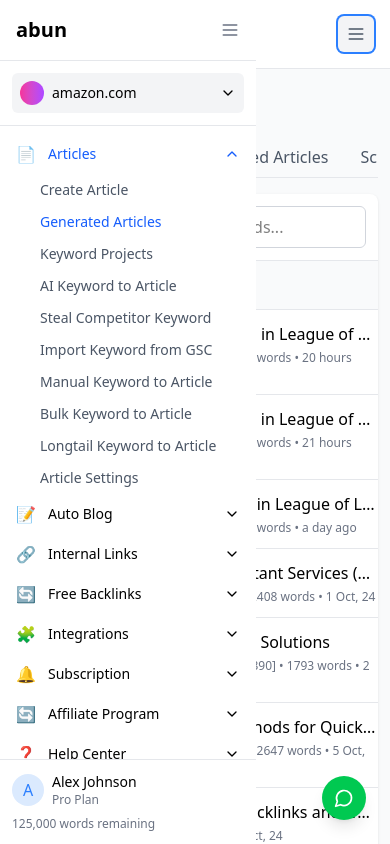
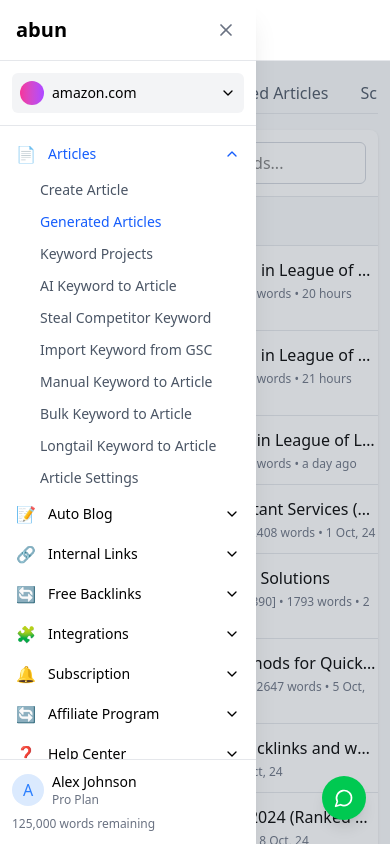
Before and after one commit to sachin0986/Creatiwise-Assignment, a React (Vite) app: page / in a window 390 px wide. Both pictures are taken after a click on the button 356 px from the left and 34 px from the top of the page. Built offline with nearby package versions, Linux system fonts and the light colour scheme.

Commit message:
mobile sidebar fixed

```diff
--- a/src/Component/Dashboard.jsx
+++ b/src/Component/Dashboard.jsx
@@ -1,5 +1,5 @@
 import React, { useState, useEffect, useRef } from "react";
-import { Search, ChevronDown, Eye, MessageCircle, Menu } from "lucide-react";
+import { Search, ChevronDown, Eye, MessageCircle, Menu, X } from "lucide-react";
 import {
   generatedArticles,
   publishedArticles,
@@ -476,9 +476,18 @@ export default function Dashboard() {
       {/* Desktop Sidebar */}
       {renderSidebar(false)}
 
+      {/* Mobile Sidebar Overlay */}
+      <div
+        className={`fixed inset-0 bg-gray-600 transition-opacity md:hidden ${
+          isMobileSidebarOpen ? 'opacity-25 pointer-events-auto' : 'opacity-0 pointer-events-none'
+        }`}
+        onClick={toggleMobileSidebar}
+        style={{ zIndex: 40 }}
+      ></div>
+
       {/* Mobile Sidebar */}
       <div
-        className={`fixed inset-y-0 left-0 flex flex-col w-64 bg-white transition transform md:hidden ${
+        className={`fixed inset-y-0 left-0 flex flex-col w-64 bg-white transition transform md:hidden shadow-xl ${
           isMobileSidebarOpen ? 'translate-x-0' : '-translate-x-full'
         }`}
         style={{ zIndex: 50 }}
@@ -489,9 +498,9 @@ export default function Dashboard() {
             <span className="font-bold text-xl">abun</span>
             <button
               onClick={toggleMobileSidebar}
-              className="text-gray-500 hover:text-gray-700"
+              className="text-gray-500 hover:text-gray-700 p-1 rounded-full hover:bg-gray-100"
             >
-              <Menu className="h-5 w-5" />
+              <X className="h-5 w-5" />
             </button>
           </div>
         </div>
@@ -565,6 +574,7 @@ export default function Dashboard() {
         {/* Mobile header with menu button */}
         <div className="sticky top-0 z-40 flex items-center justify-between bg-white p-4 border-b border-gray-200 md:hidden">
           <h1 className="text-xl font-bold">Articles</h1>
+          {!isMobileSidebarOpen && (
             <button
               className="p-2 rounded-md bg-gray-100 hover:bg-gray-200 focus:outline-none focus:ring-2 focus:ring-blue-500"
               onClick={toggleMobileSidebar}
@@ -572,12 +582,14 @@ export default function Dashboard() {
             >
               <Menu className="h-5 w-5 text-gray-600" />
             </button>
+          )}
         </div>
 
         {/* Main content area */}
         <main className="flex-1 overflow-y-auto p-3 md:p-6">
           <div className="max-w-7xl mx-auto">
-            <div className="flex flex-col md:flex-row md:items-center md:justify-between mb-6">
+            {/* Remove duplicate heading on mobile */}
+            <div className="hidden md:flex md:flex-row md:items-center md:justify-between mb-6">
               <h1 className="text-2xl font-bold">Articles</h1>
             </div>
 
```
Lines whose indentation alone changed are shown as unchanged.
